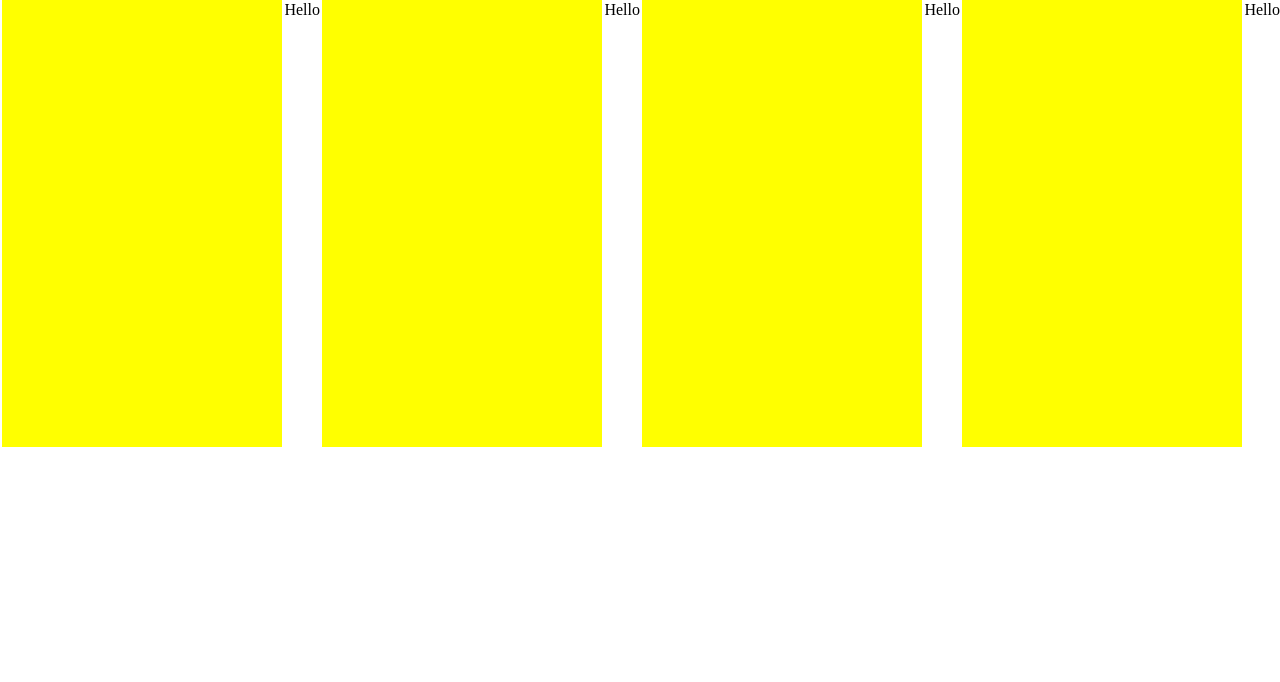
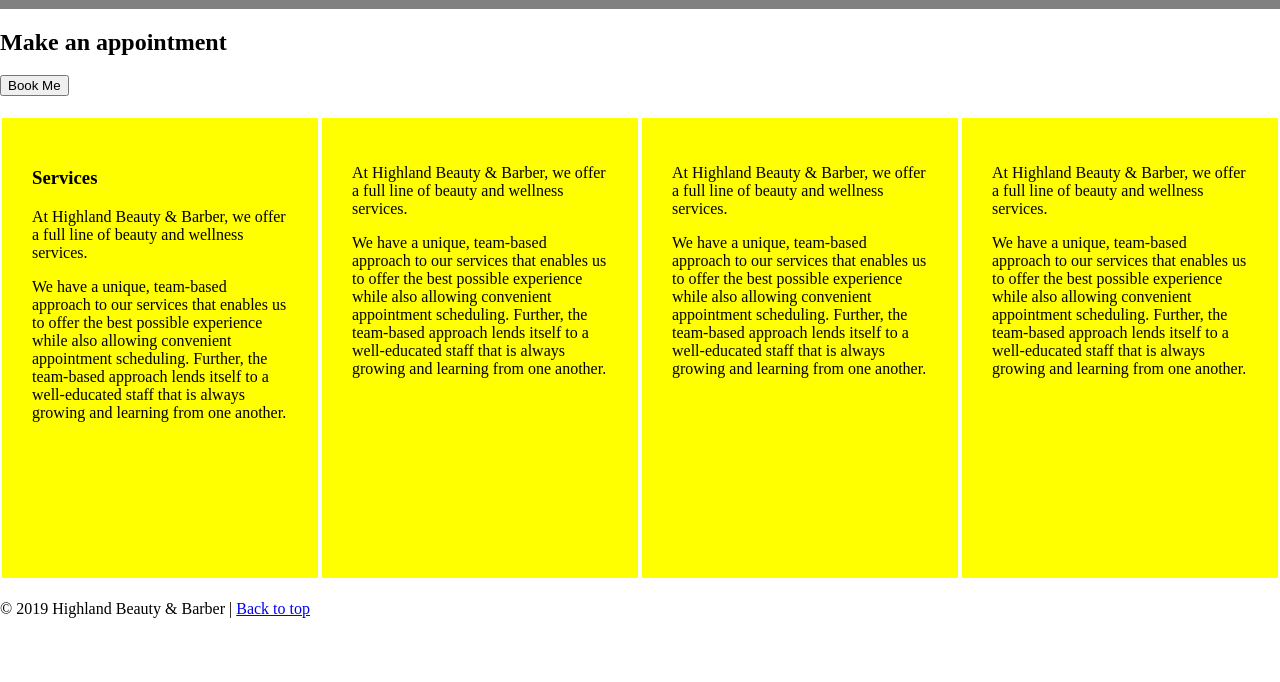
Before and after one commit to DEVANS0178/media-quirries, a plain HTML site: page index.html in a window 1280 px wide. Shown: the part 118-800 px from the top of the page. Drawn offline with Linux system fonts and the light colour scheme.

Commit message:
Add files via upload

```diff
--- a/index.html
+++ b/index.html
@@ -9,22 +9,52 @@
     </head>
     <body>
 
+    <img src="img/highland-beauty-barber-logo.png" alt="logo">
+
+    <!-- Logo -->
+
+
       <nav>
         <a href="index.html">Home</a>
         <a href"">Link 2<a/>
         <a href"">Link 3</a>
       </nav>
+
+      <div class="hero">
+
+        <h2>Make an appointment</h2>
+        <button>Book Me</button>
+      </div>
+      <!-- hero -->
+
         <main>
-                <div class="flexItem"></div> <p>Hello</p>
+                <div class="flexItem"> <h3>Services</h3>
+                <p>At Highland Beauty & Barber, we offer a full line of beauty and wellness services.</p>
 
-                <div class="flexItem"></div> <p>Hello</p>
+<p> We have a unique, team-based approach to our services that enables us to offer the best possible experience while also allowing convenient appointment scheduling. Further, the team-based approach lends itself to a well-educated staff that is always growing and learning from one another.</p>
+                </div>
 
-                <div class="flexItem"></div> <p>Hello</p>
+                <div class="flexItem"> <p>At Highland Beauty & Barber, we offer a full line of beauty and wellness services.</p>
 
-                <div class="flexItem"></div> <p>Hello</p>
+<p> We have a unique, team-based approach to our services that enables us to offer the best possible experience while also allowing convenient appointment scheduling. Further, the team-based approach lends itself to a well-educated staff that is always growing and learning from one another.</p>
+</div>
+
+                <div class="flexItem"> <p>At Highland Beauty & Barber, we offer a full line of beauty and wellness services.</p>
+
+<p> We have a unique, team-based approach to our services that enables us to offer the best possible experience while also allowing convenient appointment scheduling. Further, the team-based approach lends itself to a well-educated staff that is always growing and learning from one another.</p>
+</div>
+
+                <div class="flexItem"> <p>At Highland Beauty & Barber, we offer a full line of beauty and wellness services.</p>
+
+<p> We have a unique, team-based approach to our services that enables us to offer the best possible experience while also allowing convenient appointment scheduling. Further, the team-based approach lends itself to a well-educated staff that is always growing and learning from one another.</p>
+</div>
 
 
 
         </main>
+        <footer>
+        <p>© 2019 Highland Beauty & Barber | <a href="#"> Back to top</p>
+        </footer>
+
     </body>
 </html>
```
